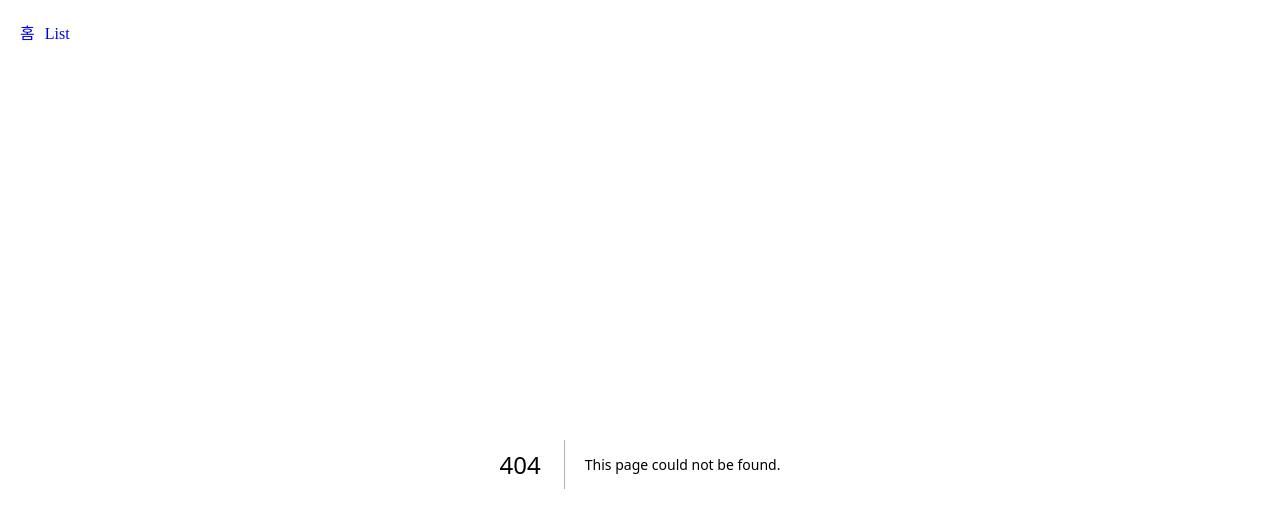
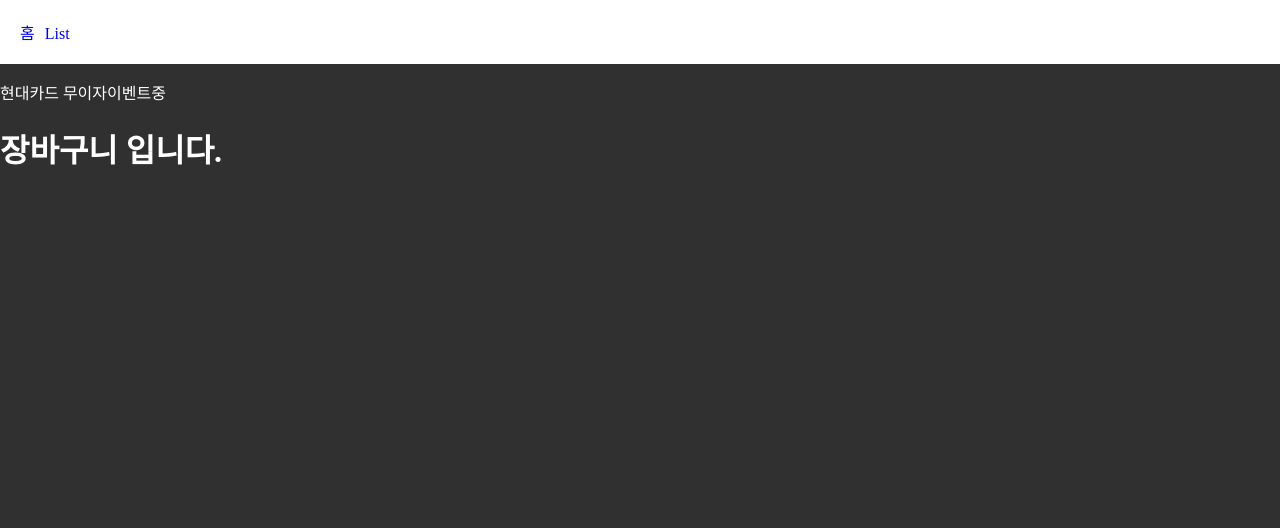
Before and after one commit to GangHyun95/next.js-study, a Next.js app: page /cart in a window 1280 px wide. Before the commit this address had no page. Shown: the top 528 px of the page. Built offline with nearby package versions, Linux system fonts and the light colour scheme.

Commit message:
routing 숙제

```diff
--- /dev/null
+++ b/app/cart/layout.js
@@ -0,0 +1,10 @@
+import React from "react";
+
+export default function Layout({ children }) {
+  return (
+    <div>
+      <p>현대카드 무이자이벤트중</p>
+      {children}
+    </div>
+  );
+}
--- /dev/null
+++ b/app/cart/page.js
@@ -0,0 +1,9 @@
+import React from "react";
+
+export default function Cart() {
+  return (
+    <div>
+      <h1>장바구니 입니다.</h1>
+    </div>
+  );
+}
--- a/app/list/page.js
+++ b/app/list/page.js
@@ -1,6 +1,6 @@
 import React from "react";
 
-export default function page() {
+export default function List() {
   return (
     <div>
       <h4 className="title">상품목록</h4>
```
Also changed, not shown: app/cart/payment/page.js (added, +9 -0 lines).
